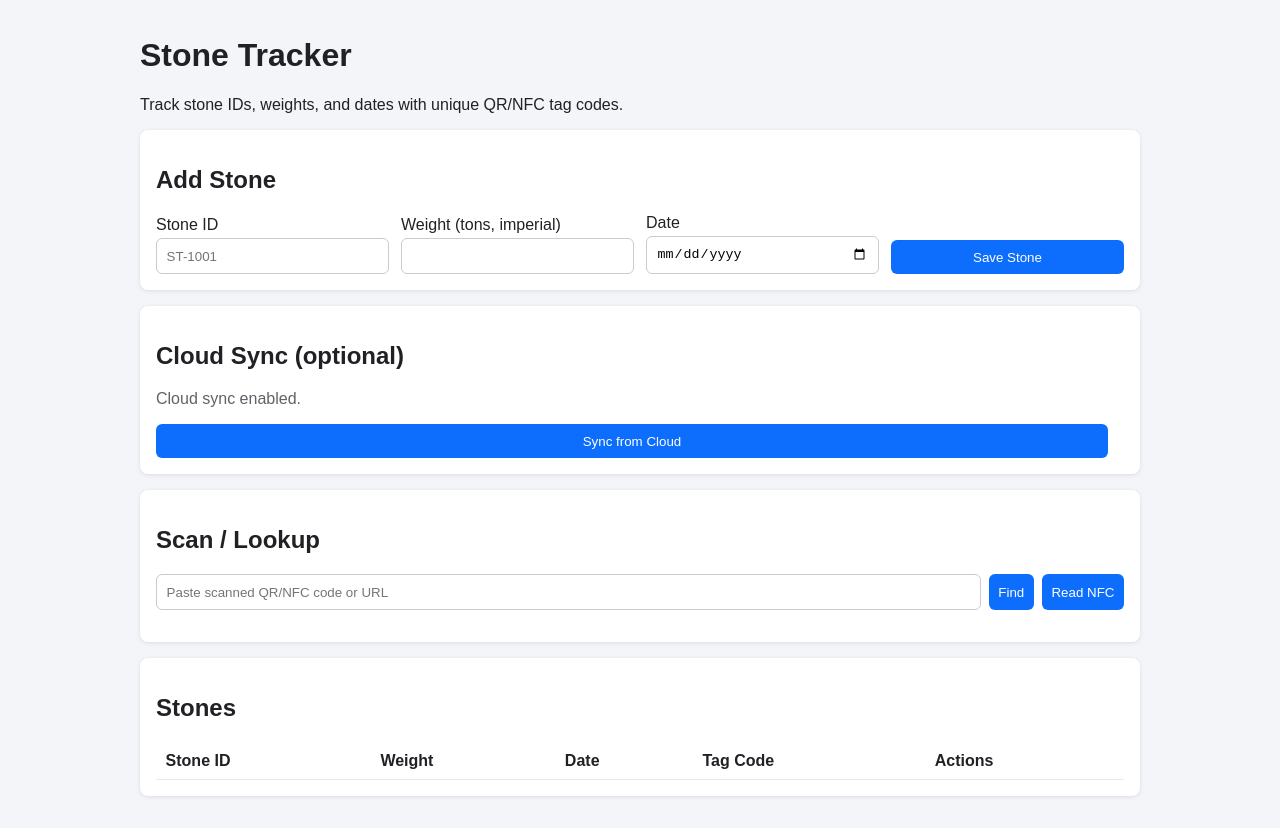
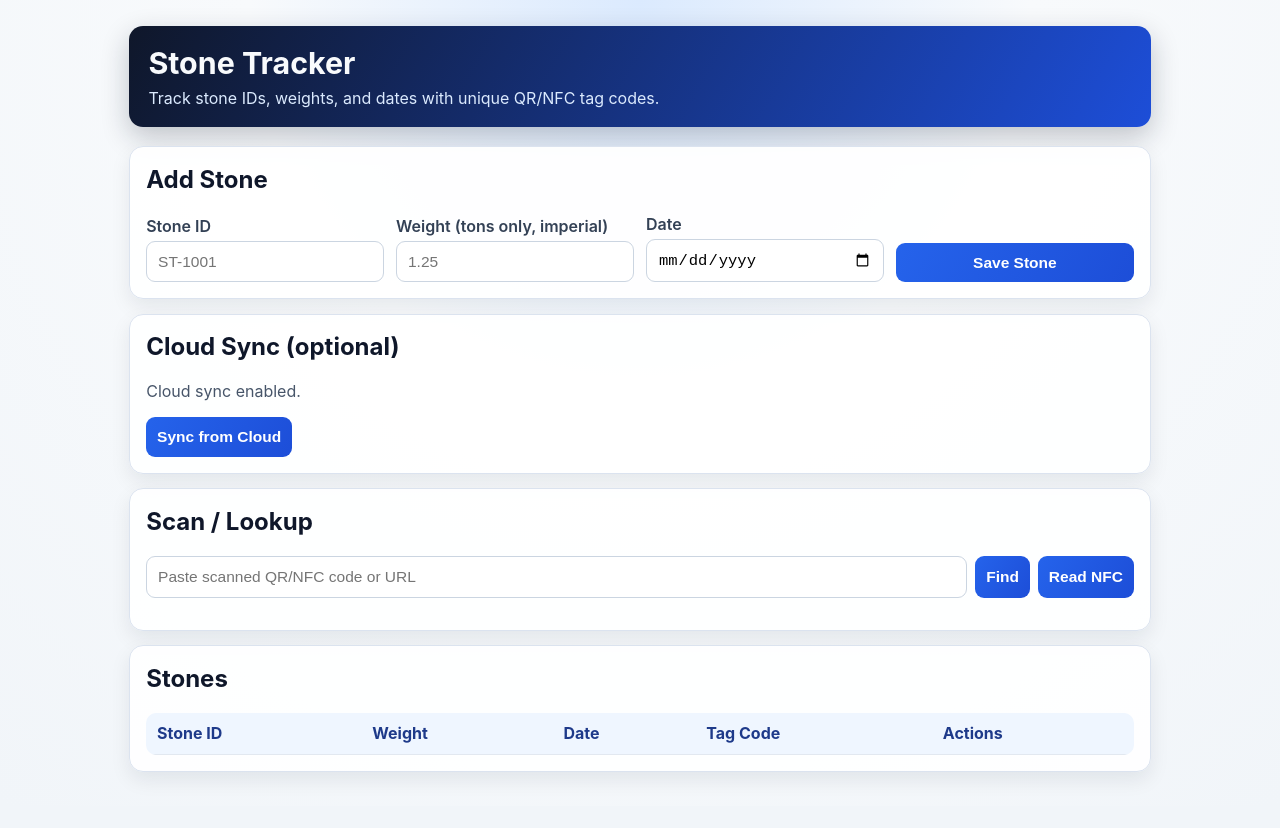
Before and after one commit to db30048883/Stone-Tracker, a plain HTML site: page index.html in a window 1280 px wide. After the commit the page ends 806 px from the top, so only its background shows below. Drawn offline with nearby package versions, Linux system fonts and the light colour scheme.

Commit message:
Polish UI styling and enforce tons-only weight entry label

```diff
--- a/index.html
+++ b/index.html
@@ -18,7 +18,7 @@
         <h2>Add Stone</h2>
         <form id="stone-form">
           <label>Stone ID <input id="stone-id" required placeholder="ST-1001" /></label>
-          <label>Weight (tons, imperial) <input id="weight" required type="number" step="0.01" min="0" /></label>
+          <label>Weight (tons only, imperial) <input id="weight" required type="number" step="0.01" min="0" placeholder="1.25" /></label>
           <label>Date <input id="date" required type="date" /></label>
           <button type="submit">Save Stone</button>
         </form>
@@ -27,7 +27,7 @@
       <section class="card">
         <h2>Cloud Sync (optional)</h2>
         <p id="cloud-status" class="muted">Cloud sync disabled (using offline local mode).</p>
-        <div class="scan-controls">
+        <div class="scan-controls compact">
           <button id="sync-now" type="button">Sync from Cloud</button>
         </div>
       </section>
--- a/styles.css
+++ b/styles.css
@@ -1,63 +1,109 @@
 :root {
-  font-family: Arial, sans-serif;
-  color-scheme: light dark;
+  font-family: Inter, "Segoe UI", Arial, sans-serif;
+  color: #0f172a;
+  background: #f1f5f9;
+}
+
+* {
+  box-sizing: border-box;
 }
 
 body {
   margin: 0;
-  background: #f3f5f8;
-  color: #202124;
+  background: radial-gradient(circle at top, #dbeafe 0%, #f8fafc 38%, #f1f5f9 100%);
+  color: #0f172a;
 }
 
 .container {
-  max-width: 1000px;
+  max-width: 1060px;
   margin: 0 auto;
-  padding: 1rem;
+  padding: 1.2rem;
+}
+
+header {
+  margin: 0.4rem 0 1.2rem;
+  padding: 1.2rem;
+  border-radius: 14px;
+  background: linear-gradient(120deg, #0f172a, #1d4ed8);
+  color: #f8fafc;
+  box-shadow: 0 10px 28px rgba(15, 23, 42, 0.24);
+}
+
+header h1 {
+  margin: 0;
+  font-size: 1.9rem;
+}
+
+header p {
+  margin: 0.45rem 0 0;
+  color: #dbeafe;
 }
 
 .card {
-  background: white;
-  margin: 1rem 0;
+  background: rgba(255, 255, 255, 0.95);
+  margin: 0.9rem 0;
   padding: 1rem;
-  border-radius: 8px;
-  box-shadow: 0 1px 4px rgba(0, 0, 0, 0.1);
+  border-radius: 14px;
+  border: 1px solid #dbe3ef;
+  box-shadow: 0 8px 20px rgba(15, 23, 42, 0.08);
+}
+
+.card h2 {
+  margin-top: 0.1rem;
 }
 
 form {
   display: grid;
   gap: 0.75rem;
-  grid-template-columns: repeat(auto-fit, minmax(180px, 1fr));
+  grid-template-columns: repeat(auto-fit, minmax(190px, 1fr));
   align-items: end;
 }
 
 label {
   display: flex;
   flex-direction: column;
-  gap: 0.25rem;
+  gap: 0.3rem;
+  font-weight: 600;
+  color: #334155;
 }
 
 input,
 button {
-  padding: 0.6rem;
-  border-radius: 6px;
-  border: 1px solid #c8ccd1;
+  padding: 0.68rem;
+  border-radius: 9px;
+  border: 1px solid #cbd5e1;
+  font-size: 0.97rem;
+}
+
+input {
+  background: #fff;
 }
 
 button {
-  background: #0d6efd;
+  background: linear-gradient(120deg, #2563eb, #1d4ed8);
   color: white;
   border: none;
   cursor: pointer;
+  font-weight: 600;
+}
+
+button:hover {
+  filter: brightness(1.05);
 }
 
 button.secondary {
-  background: #5c636a;
+  background: linear-gradient(120deg, #334155, #1e293b);
 }
 
 .scan-controls {
   display: grid;
   gap: 0.5rem;
   grid-template-columns: 1fr auto auto;
+}
+
+.scan-controls.compact {
+  grid-template-columns: auto;
+  justify-content: start;
 }
 
 .table-wrap {
@@ -67,13 +113,21 @@ button.secondary {
 table {
   width: 100%;
   border-collapse: collapse;
+  background: #fff;
+  border-radius: 10px;
+  overflow: hidden;
+}
+
+th {
+  background: #eff6ff;
+  color: #1e3a8a;
 }
 
 th,
 td {
-  border-bottom: 1px solid #e5e7eb;
+  border-bottom: 1px solid #e2e8f0;
   text-align: left;
-  padding: 0.6rem;
+  padding: 0.68rem;
 }
 
 .actions {
@@ -83,36 +137,37 @@ td {
 }
 
 .muted {
-  color: #5f6368;
+  color: #475569;
 }
 
 .field-result {
   margin-top: 1rem;
   padding: 1rem;
-  border: 2px solid #0d6efd;
-  border-radius: 8px;
-  background: #f0f6ff;
+  border: 2px solid #2563eb;
+  border-radius: 12px;
+  background: linear-gradient(130deg, #eff6ff, #dbeafe);
 }
 
 .field-result h3 {
   margin: 0.25rem 0 0.75rem;
   font-size: 2rem;
   line-height: 1.1;
+  color: #1e3a8a;
 }
 
 .field-result p {
-  font-size: 1.15rem;
+  font-size: 1.08rem;
   margin: 0.35rem 0;
 }
 
 .field-label {
   display: inline-block;
-  background: #0d6efd;
+  background: #1d4ed8;
   color: #fff;
   border-radius: 999px;
   padding: 0.2rem 0.65rem;
   font-weight: 700;
-  font-size: 0.85rem !important;
+  font-size: 0.8rem !important;
   letter-spacing: 0.04em;
   text-transform: uppercase;
 }
@@ -125,10 +180,16 @@ td {
   width: 240px;
   height: 240px;
   object-fit: contain;
-  border: 1px solid #e5e7eb;
-  border-radius: 6px;
+  border: 1px solid #cbd5e1;
+  border-radius: 8px;
   margin: 0.5rem 0;
   background: white;
+}
+
+#qr-dialog {
+  border: 1px solid #cbd5e1;
+  border-radius: 12px;
+  max-width: 520px;
 }
 
 #qr-dialog code {
```
